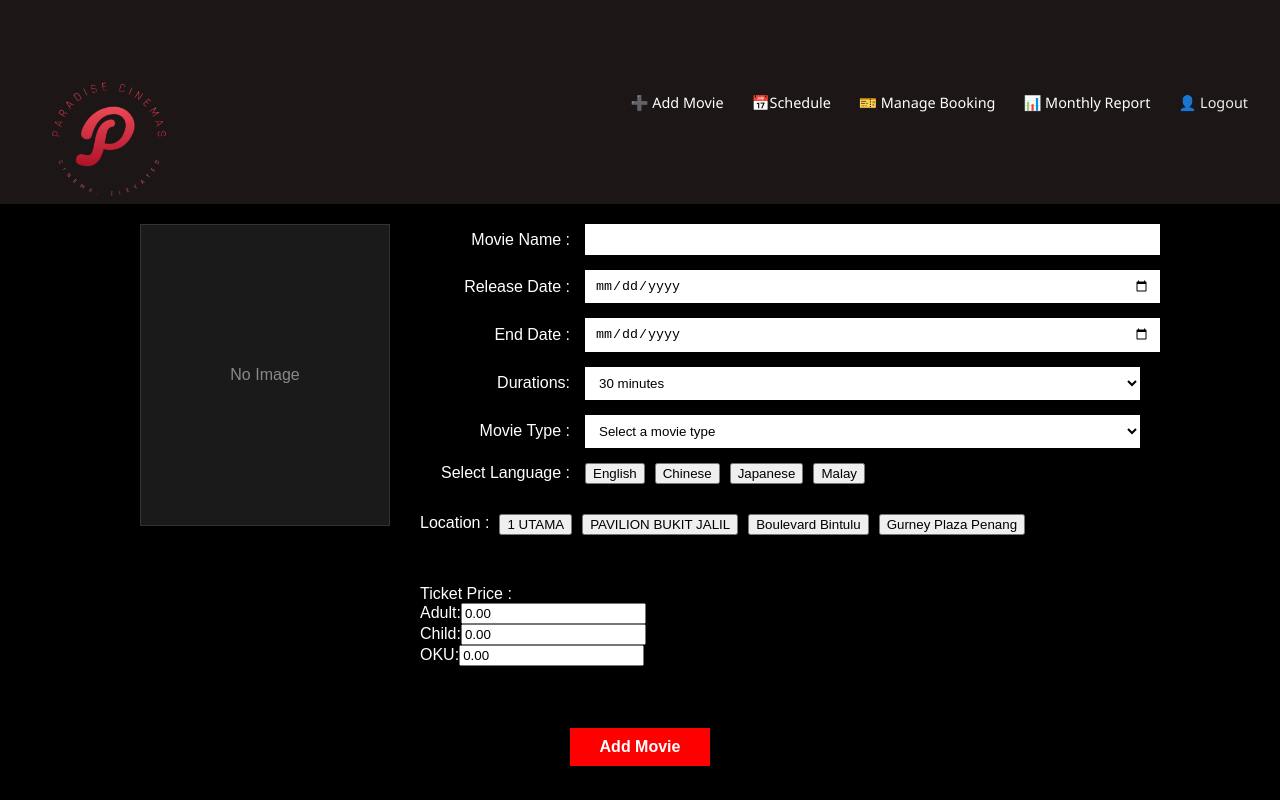
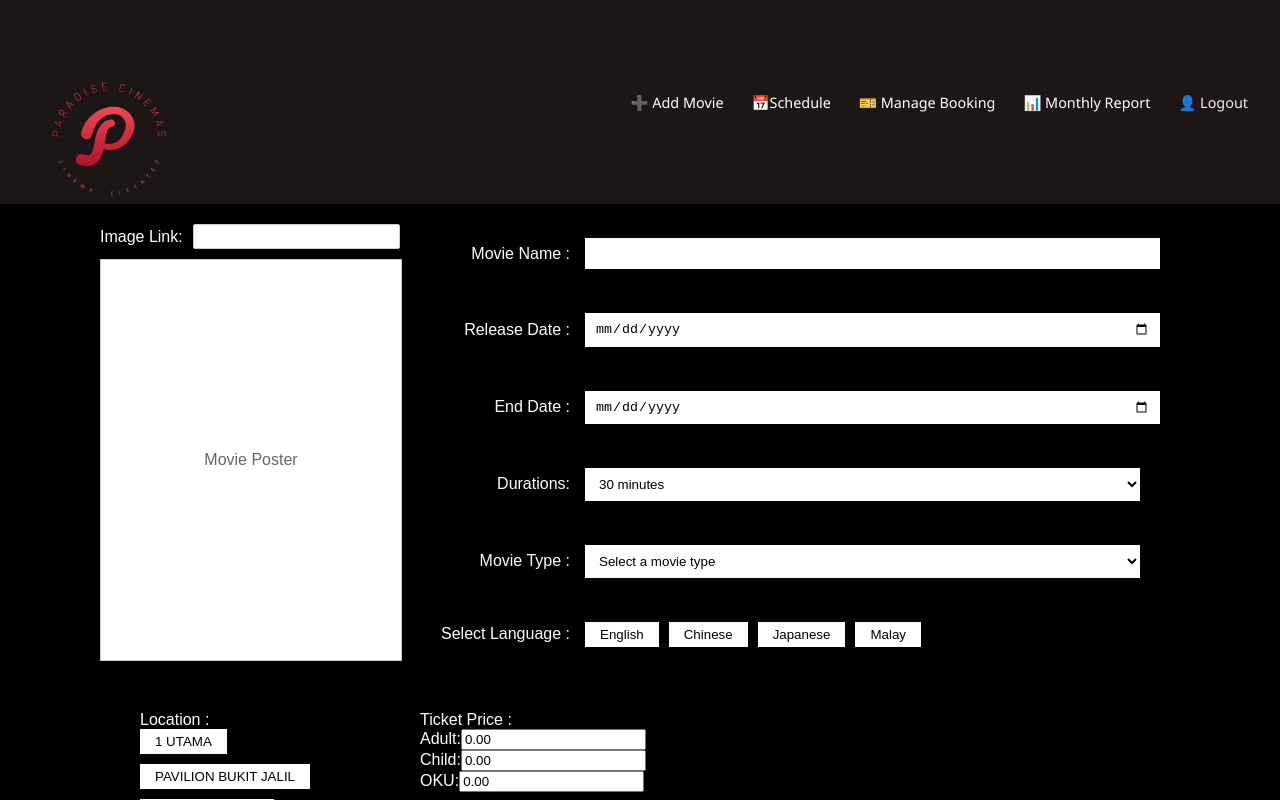
Before and after one commit to Yang195F/ccv-movie-frontend, a React (Create React App) app: page /addmovie in a window 1280 px wide. Shown: the top 800 px of the page. Built offline with nearby package versions, Linux system fonts and the light colour scheme.

Commit message:
left css and bookingmanagement crashed

```diff
--- a/src/admins/styles/AddMovie.css
+++ b/src/admins/styles/AddMovie.css
@@ -17,25 +17,51 @@
   gap: 30px;
 }
 
-/* Movie poster styling */
-.movie-poster {
-  grid-row: span 3;
-  background-color: #1a1a1a;
-  border: 1px solid #333;
-  height: 300px;
+/* Movie Poster Styling */
+.poster-upload {
+  width: 300px;
+  margin-left: -40px;
+}
+
+.input-group {
+  display: flex;
+  align-items: center;
+  gap: 10px;
+  margin-bottom: 10px;
+}
+
+.input-group label {
+  color: white;
+  white-space: nowrap;
+}
+
+.input-group input {
+  flex: 1;
+  padding: 4px 8px;
+  background: white;
+  border: 1px solid #ccc;
+  border-radius: 2px;
+}
+
+.preview-container {
+  width: 300px;
+  height: 400px;
+  background: white;
+  border: 1px solid #ccc;
   display: flex;
   align-items: center;
   justify-content: center;
-  color: #888;
+  overflow: hidden;
 }
 
-.poster-upload {
+.preview-container img {
   width: 100%;
   height: 100%;
-  display: flex;
-  flex-direction: column;
-  align-items: center;
-  justify-content: center;
+  object-fit: cover;
+}
+
+.preview-container span {
+  color: #666;
 }
 
 /* Form styling */
--- a/src/components/Location.tsx
+++ b/src/components/Location.tsx
@@ -1,5 +1,5 @@
 import React from "react";
-import { mockCinemas } from "../data/mockData"
+import { mockCinemas } from "../data/mockData";
 
 interface CinemaLocationsProps {
   selectedLocations: string[];
@@ -14,18 +14,20 @@ const Locations: React.FC<CinemaLocationsProps> = ({ selectedLocations, setSelec
   };
 
   return (
+    <div className="cinema-locations">
+      <label>Location :</label>
       <div className="locations">
-      <label>Location :</label>
         {mockCinemas.map((cinema) => (
           <button
             key={cinema.name}
-          className={selectedLocations.includes(cinema.name) ? "selected" : ""}
+            className={`location-option ${selectedLocations.includes(cinema.name) ? "selected" : ""}`}
             onClick={() => toggleLocation(cinema.name)}
           >
             {cinema.name}
           </button>
         ))}
       </div>
+    </div>
   );
 };
 
--- a/src/components/MovieForm.tsx
+++ b/src/components/MovieForm.tsx
@@ -79,7 +79,7 @@ const MovieForm: React.FC<MovieFormProps> = ({
         {languages.map((language) => (
           <button
             key={language}
-            className={languagesSelected.includes(language) ? "selected" : ""}
+            className={`language-option ${languagesSelected.includes(language) ? "selected" : ""}`}
             onClick={() => toggleLanguage(language)}
           >
             {language}
--- a/src/components/PosterUpload.tsx
+++ b/src/components/PosterUpload.tsx
@@ -1,28 +1,32 @@
-import React from "react";
+import React from 'react';
 
 interface PosterUploadProps {
   poster: string | null;
-  setPoster: React.Dispatch<React.SetStateAction<string | null>>;
+  setPoster: (url: string | null) => void;
 }
 
 const PosterUpload: React.FC<PosterUploadProps> = ({ poster, setPoster }) => {
-  const handleImageChange = (event: React.ChangeEvent<HTMLInputElement>) => {
-    const file = event.target.files?.[0];
-    if (file) {
-      const reader = new FileReader();
-      reader.onloadend = () => {
-        setPoster(reader.result as string); // Set the poster using setPoster
-      };
-      reader.readAsDataURL(file);
-    }
+  const handleUrlInput = (e: React.ChangeEvent<HTMLInputElement>) => {
+    setPoster(e.target.value);
   };
 
   return (
-    <div className="movie-poster">
-      <div className="poster-box" onClick={() => document.getElementById("file-input")?.click()}>
-        {poster ? <img src={poster} alt="Movie Poster" className="poster-preview" /> : <p>No Image</p>}
+    <div className="poster-upload">
+      <div className="input-group">
+        <label>Image Link:</label>
+        <input
+          type="text"
+          onChange={handleUrlInput}
+          value={poster || ''}
+        />
       </div>
-      <input id="file-input" type="file" accept="image/*" onChange={handleImageChange} style={{ display: "none" }} />
+      <div className="preview-container">
+        {poster ? (
+          <img src={poster} alt="Movie poster preview" />
+        ) : (
+          <span>Movie Poster</span>
+        )}
+      </div>
     </div>
   );
 };
```
Lines whose indentation alone changed are shown as unchanged.
